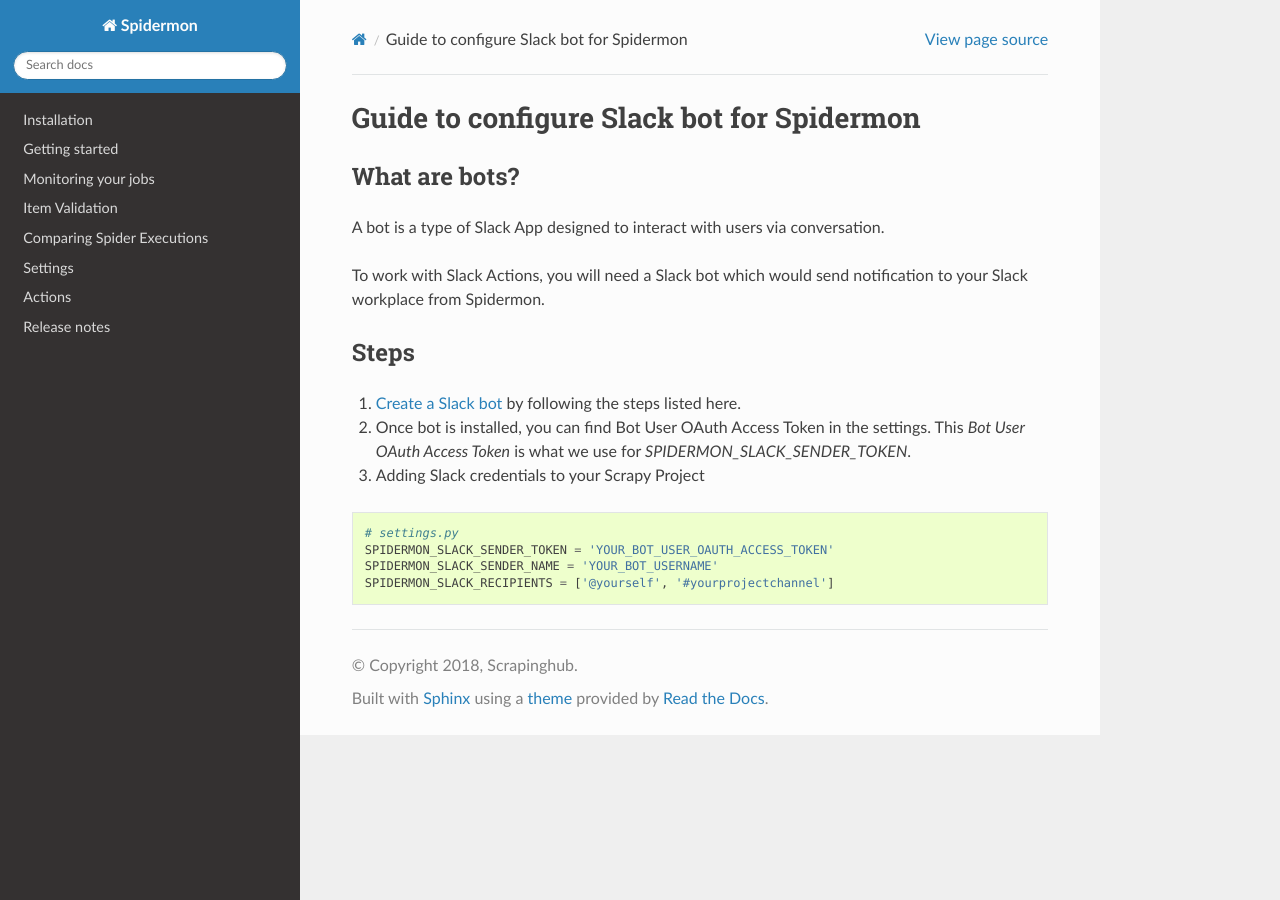
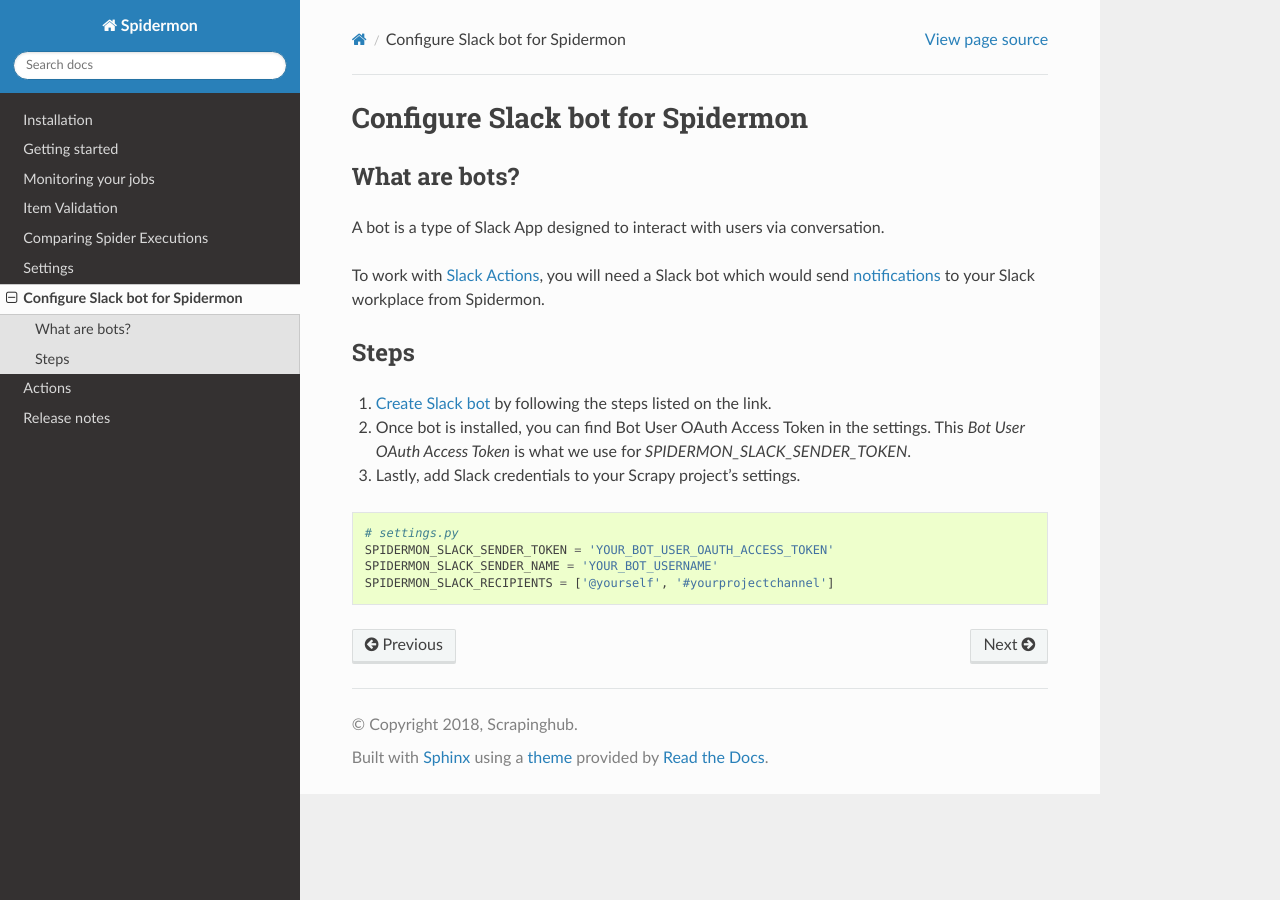
Before and after one commit to scrapinghub/spidermon, a Sphinx documentation site: the page built from docs/source/configuring-slack-for-spidermon.rst, in a window 1280 px wide. Built offline with Sphinx 7.4.7 and the Read the Docs theme 2.0.0, drawn with Linux system fonts in a browser that asks for light colours.

Commit message:
Changes implemented as suggested #2
Signed-off-by: Vipul Gupta (@vipulgupta2048) <vipulgupta2048@gmail.com>

```diff
--- a/docs/source/actions.rst
+++ b/docs/source/actions.rst
@@ -205,7 +205,7 @@
    :scale: 50 %
    :alt: Slack Notification
 
-Follow this :ref:`steps`.
+Follow these steps to :ref:`configuring-slack-bot`
 
 The following settings are the minimum needed to make this action works:
 
@@ -296,9 +296,7 @@
 -------------------------------------
 
 .. _`Slack`: https://slack.com/
-.. _`Follow these steps`: :ref:`_slack_bot_guide`
 .. _`Slack credentials`: https://api.slack.com/docs/token-types
-.. _actions-job-tags:
 
 Job tags action
 ===============
--- a/docs/source/configuring-slack-for-spidermon.rst
+++ b/docs/source/configuring-slack-for-spidermon.rst
@@ -1,15 +1,15 @@
-.. _steps:
+.. _configuring-slack-bot:
 
-==========================================
-Guide to configure Slack bot for Spidermon
-==========================================
+====================================
+Configure Slack bot for Spidermon
+====================================
 
 What are bots?
 ==============
 
 A bot is a type of Slack App designed to interact with users via conversation.
 
-To work with Slack Actions, you will need a Slack bot which would send notification to your Slack workplace from Spidermon.
+To work with `Slack Actions <https://spidermon.readthedocs.io/en/latest/actions.html#slack-action>`_, you will need a Slack bot which would send `notifications <https://spidermon.readthedocs.io/en/latest/getting-started.html#slack-notifications>`_ to your Slack workplace from Spidermon.
 
 Steps
 =====
@@ -17,11 +17,11 @@
 .. note:
     You would need to be leader of Slack workplace for which you are trying to create a bot.
 
-1. `Create a Slack bot <https://get.slack.help/hc/en-us/articles/115005265703-Create-a-bot-for-your-workspace>`_ by following the steps listed here.
+1. `Create Slack bot <https://get.slack.help/hc/en-us/articles/115005265703-Create-a-bot-for-your-workspace>`_ by following the steps listed on the link.
 
 2. Once bot is installed, you can find Bot User OAuth Access Token in the settings. This `Bot User OAuth Access Token` is what we use for `SPIDERMON_SLACK_SENDER_TOKEN`.
 
-3. Adding Slack credentials to your Scrapy Project
+3. Lastly, add Slack credentials to your Scrapy project's settings.
 
 .. code-block:: python
 
--- a/docs/source/index.rst
+++ b/docs/source/index.rst
@@ -33,5 +33,6 @@
    item-validation
    stats-collection
    settings
+   configuring-slack-for-spidermon
    actions
    changelog
```
Also changed, not shown: other parts of docs/source/actions.rst (+1 -1 lines).
